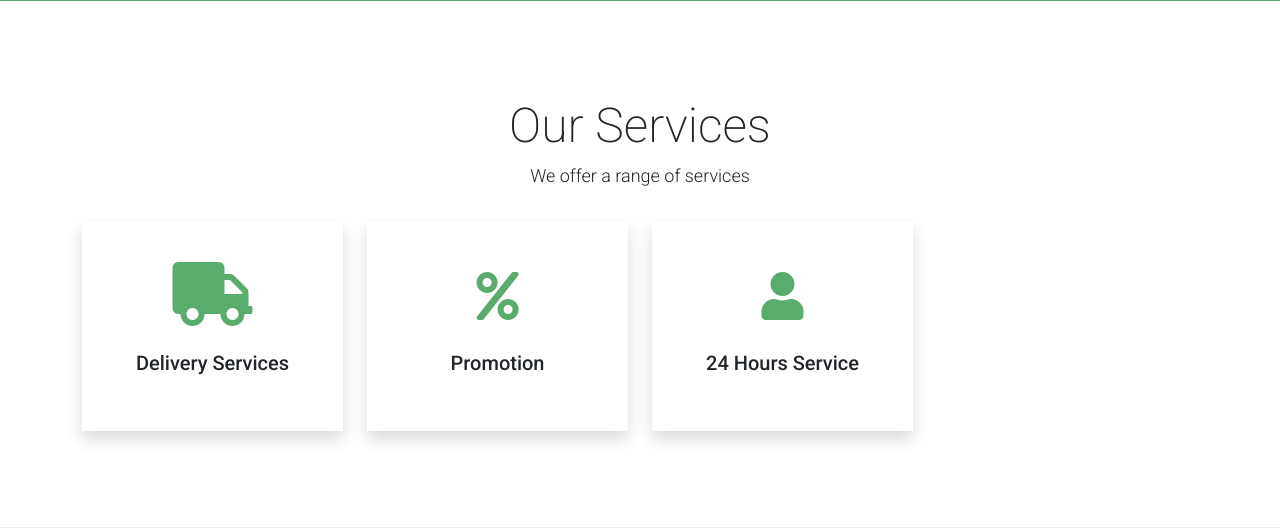
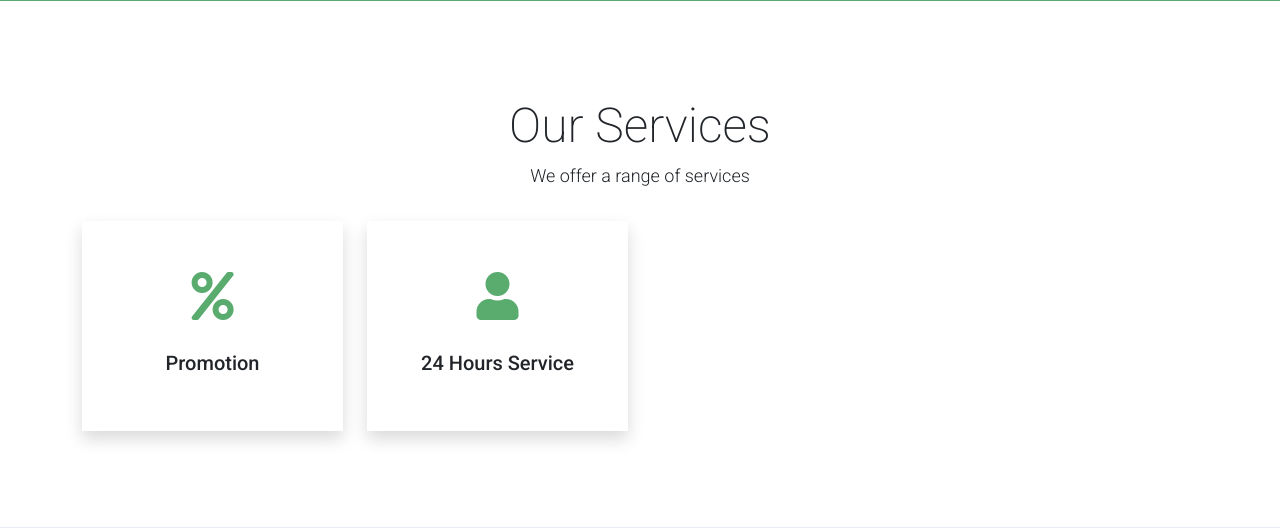
Before and after one commit to nahloo-obi/Xtreme-online-store, a Django app: page /about-page in a window 1280 px wide. Shown: the part 639-1167 px from the top of the page. Run offline with Django 4.2, Linux system fonts and the light colour scheme; parts of the project's set-up code (start-up, migrations or seed data) failed here and were passed over; some libraries are stand-ins or nearby versions.

Commit message:
template refactor

```diff
--- a/templates/about.html
+++ b/templates/about.html
@@ -37,12 +37,6 @@
         </div>
         <div class="row">
 
-            <div class="col-md-6 col-lg-3 pb-5">
-                <div class="h-100 py-5 services-icon-wap shadow">
-                    <div class="h1 text-success text-center"><i class="fa fa-truck fa-lg"></i></div>
-                    <h2 class="h5 mt-4 text-center">Delivery Services</h2>
-                </div>
-            </div>
 
             <div class="col-md-6 col-lg-3 pb-5">
                 <div class="h-100 py-5 services-icon-wap shadow">
--- a/templates/signin.html
+++ b/templates/signin.html
@@ -22,9 +22,6 @@
     {%  include  'pages/navbar.html' %}
 
     <div id="wrapper" class="flex flex-col justify-between h-screen">
-
-
-
 
         <div class="flex justify-center">
             <div class="lg:p-12 max-w-md max-w-xl lg:my-0 my-12 mx-auto p-6 space-y-">
```
